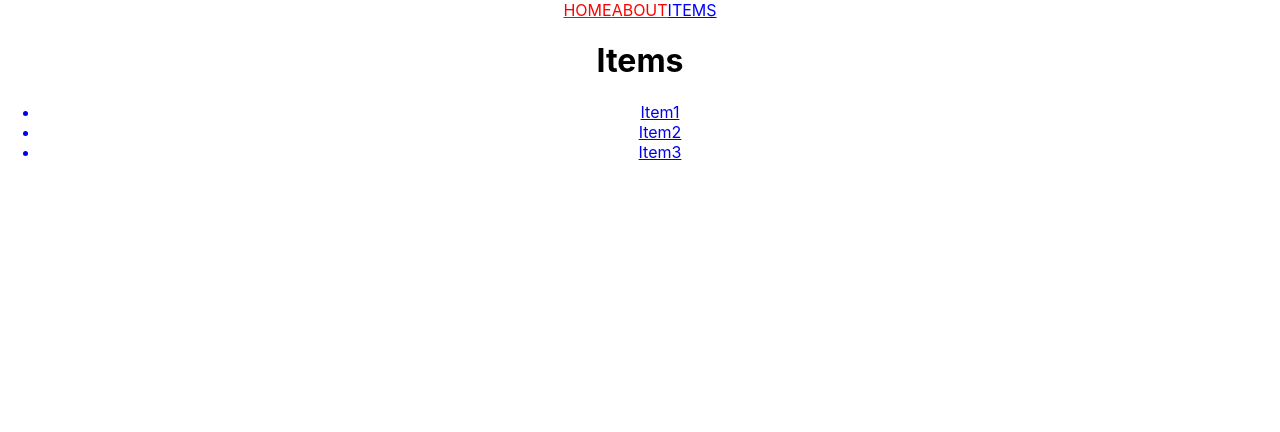
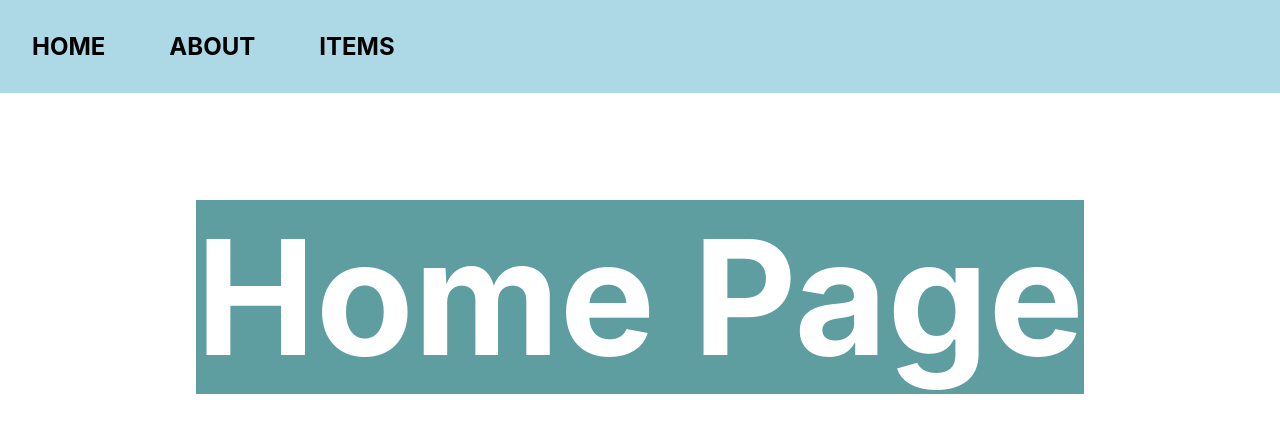
Before and after one commit to Falak0891/Intro-to-Routing, a React (Create React App) app: page /items in a window 1280 px wide. Shown: the top 432 px of the page. Built offline with nearby package versions, Linux system fonts and the light colour scheme.

Commit message:
without_Routing

```diff
--- a/src/App.js
+++ b/src/App.js
@@ -1,46 +1,17 @@
-import {
-  createBrowserRouter,
-  RouterProvider,
-  createRoutesFromElements,
-  Route,
-} from "react-router-dom";
-
+import Home from "./pages/Home";
+import About from "./pages/About";
+import Items from "./pages/Items";
 import Navbar from "./components/Navbar";
-import About from "./pages/About";
-import Home from "./pages/Home";
-import ItemDetails from "./pages/ItemDetails";
-import Items from "./pages/Items";
+import { useState } from "react";
 
 function App() {
-  const routes = createRoutesFromElements(
-    <>
-      <Route path="/" element={<Navbar />}>
-        <Route index element={<Home />} />
-        <Route path="about" element={<About />} />
-        <Route path="items" element={<Items />} />
-        <Route path="items/:id" element={<ItemDetails />} />
-      </Route>
-    </>
-  );
-
-  const router = createBrowserRouter(routes);
-
-  // const router = createBrowserRouter([
-  //   {
-  //     path: "/",
-  //     element: <Navbar />,
-  //     children: [
-  //       { index: true, element: <Home /> },
-  //       { path: "about", element: <About /> },
-  //       { path: "items", element: <Items /> },
-  //       { path: "items/:id", element: <ItemDetails /> },
-  //     ],
-  //   },
-  // ]);
-
+  const [page, setPage] = useState("home");
   return (
     <>
-      <RouterProvider router={router} />
+      <Navbar setPage={setPage} />
+      {page === "home" && <Home />}
+      {page === "about" && <About />}
+      {page === "items" && <Items />}
     </>
   );
 }
--- a/src/components/Navbar.js
+++ b/src/components/Navbar.js
@@ -1,36 +1,11 @@
-import { Link, NavLink, Outlet } from "react-router-dom";
-function Navbar() {
+function Navbar({ setPage }) {
   return (
     <>
-      <div>
-        <NavLink
-          to="/"
-          style={({ isActive }) =>
-            isActive ? { color: "blue" } : { color: "red" }
-          }
-        >
-          HOME
-        </NavLink>
-
-        <NavLink
-          to="/about"
-          style={({ isActive }) =>
-            isActive ? { color: "blue" } : { color: "red" }
-          }
-        >
-          ABOUT
-        </NavLink>
-
-        <NavLink
-          to="/items"
-          style={({ isActive }) =>
-            isActive ? { color: "blue" } : { color: "red" }
-          }
-        >
-          ITEMS
-        </NavLink>
+      <div className="nav">
+        <h4 onClick={() => setPage("home")}>HOME</h4>
+        <h4 onClick={() => setPage("about")}>ABOUT</h4>
+        <h4 onClick={() => setPage("items")}>ITEMS</h4>
       </div>
-      <Outlet />
     </>
   );
 }
--- a/src/index.css
+++ b/src/index.css
@@ -12,3 +12,32 @@ code {
   font-family: source-code-pro, Menlo, Monaco, Consolas, 'Courier New',
     monospace;
 }
+main{
+  font-size: 5rem;
+  text-align: center;
+  margin: auto;
+  color: white;
+  width:max-content;
+
+}
+h1{
+  background-color: cadetblue;
+}
+.nav{
+  display: flex;
+  align-content: space-around;
+  background-color: lightblue;
+
+}
+
+h4{
+  margin:2rem;
+  width:max-content;
+  font-size: 1.5rem;
+  cursor: pointer;
+}
+
+a{
+  text-decoration: none;
+  color: black ;
+}
--- a/src/pages/About.js
+++ b/src/pages/About.js
@@ -1,9 +1,11 @@
-function About(){
-    return(
-        <>
-            <h1>About</h1>
-        </>
-    )
+function About() {
+  return (
+    <>
+      <main>
+        <h1>About Page</h1>
+      </main>
+    </>
+  );
 }
 
 export default About;
--- a/src/pages/Home.js
+++ b/src/pages/Home.js
@@ -1,9 +1,11 @@
-function Home(){
-    return(
-        <>
-            <h1>Home</h1>
-        </>
-    )
+function Home() {
+  return (
+    <>
+      <main>
+        <h1>Home Page</h1>
+      </main>
+    </>
+  );
 }
 
 export default Home;
--- a/src/pages/ItemDetails.js
+++ /dev/null
@@ -1,14 +0,0 @@
-import { useParams } from "react-router-dom";
-
-function ItemDetails() {
-  const params = useParams();
-  console.log(params);
-  return (
-    <>
-      <h1>ItemDetails</h1>
-      <p>{params.id}</p>
-    </>
-  );
-}
-
-export default ItemDetails;
--- a/src/pages/Items.js
+++ b/src/pages/Items.js
@@ -1,21 +1,9 @@
-import { Link } from "react-router-dom";
-
 function Items() {
-  const items = [
-    { id: "i-1", title: "Item1" },
-    { id: "i-2", title: "Item2" },
-    { id: "i-3", title: "Item3" },
-  ];
   return (
     <>
-      <h1>Items</h1>
-      <ul>
-        {items.map((item) => (
-          <Link to={`/items/${item.id}`} key={item.id}>
-            <li>{item.title}</li>
-          </Link>
-        ))}
-      </ul>
+      <main>
+        <h1>Items Page</h1>
+      </main>
     </>
   );
 }
```
